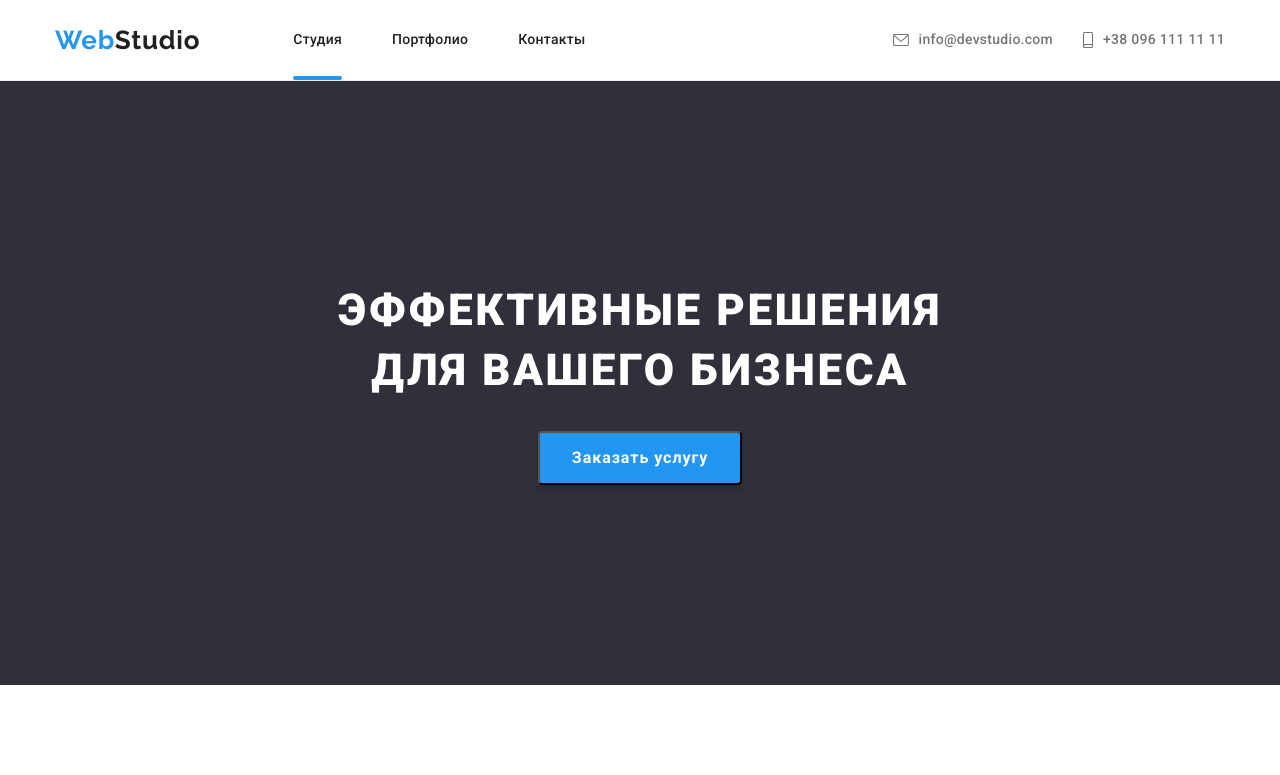
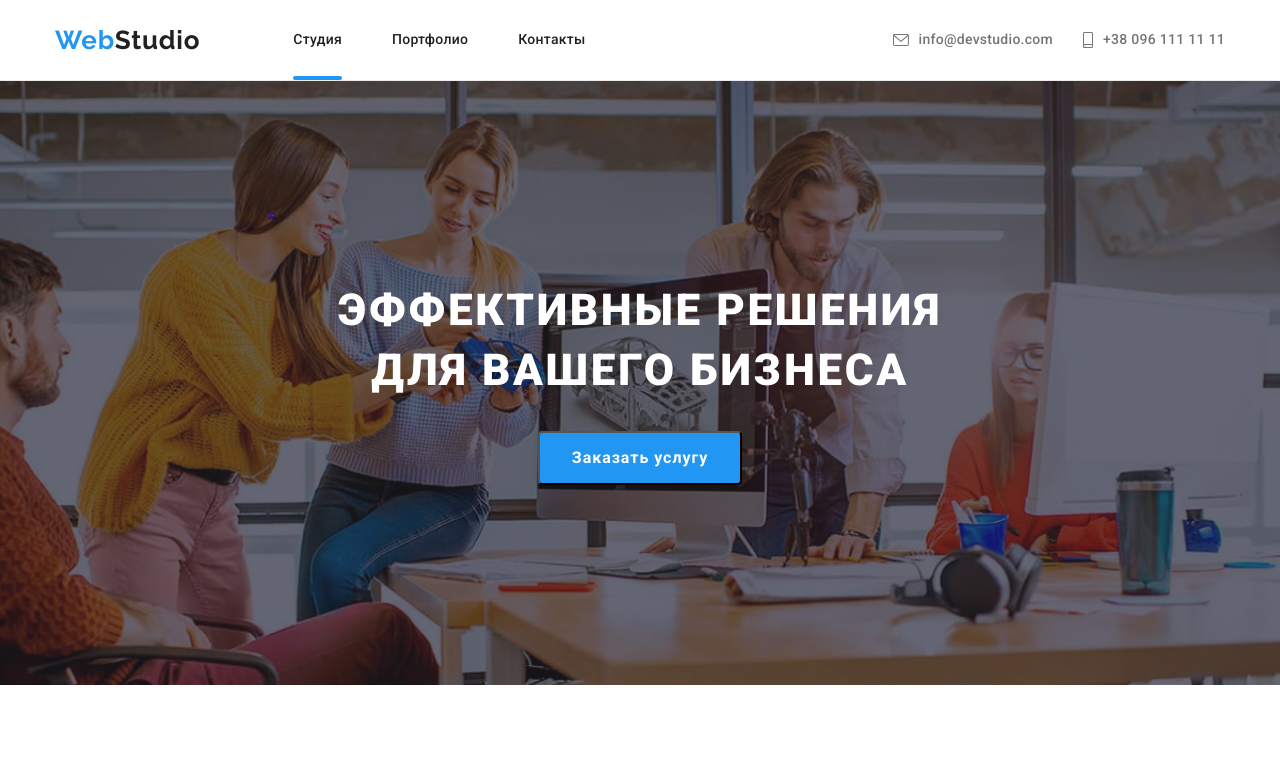
Before and after one commit to SpaceVit/goit-markup-hw-08, a plain HTML site: page index.html in a window 1280 px wide. Shown: the top 775 px of the page. Drawn offline with nearby package versions, Linux system fonts and the light colour scheme.

Commit message:
hw 08 try 2

```diff
--- a/sass/layout/_hero.scss
+++ b/sass/layout/_hero.scss
@@ -25,7 +25,7 @@
     }
     @media screen and (min-width: 1200px) {
         background-image: linear-gradient(rgba(47, 48, 58, 0.4), rgba(47, 48, 58, 0.4)),
-            url(./hero-img-desc-min.jpg);
+            url(../../images/hero-img/desc/hero-img-desc-min.jpg);
 
         @media (min-device-pixel-ratio: 2),
         (min-resolution: 192dpi),
```
Also changed, not shown: css/main.css, css/main.min.css, sass/layout/hero-img-desc-min.jpg (deleted), 2 other files.
